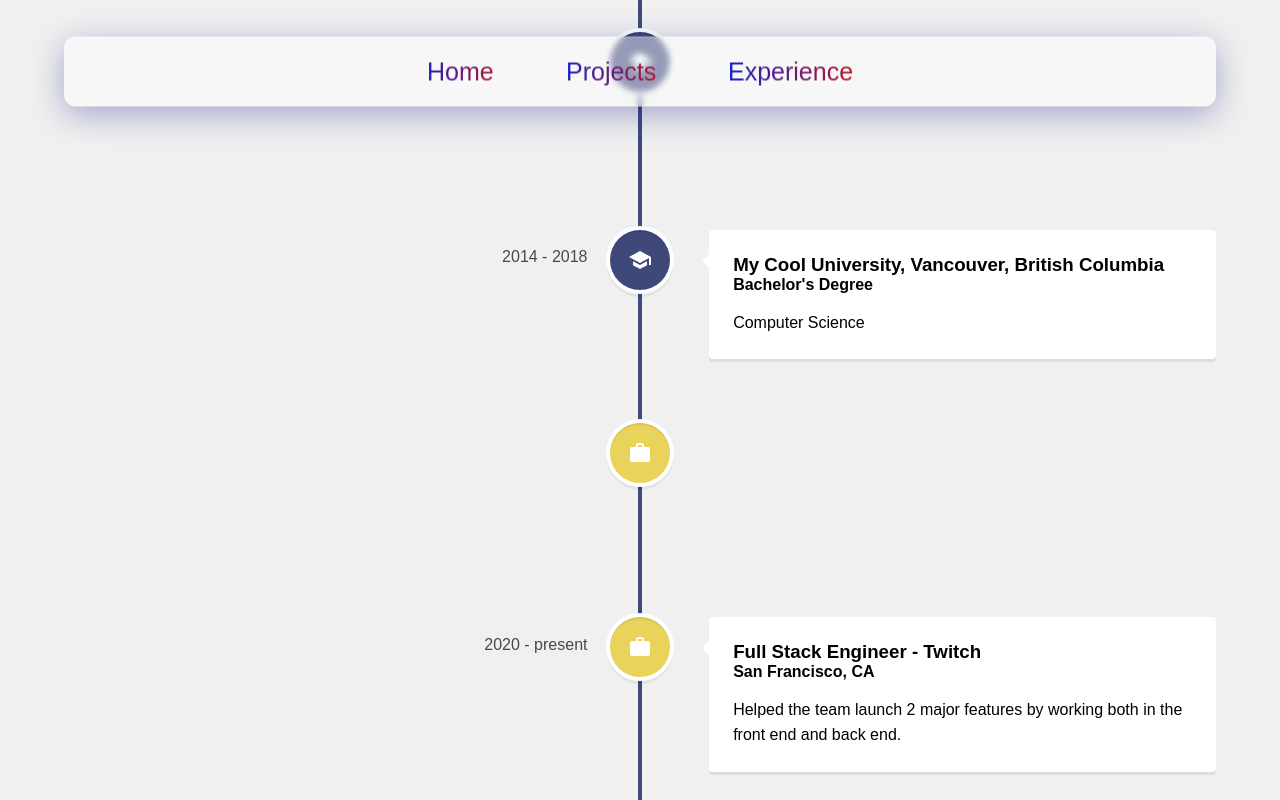
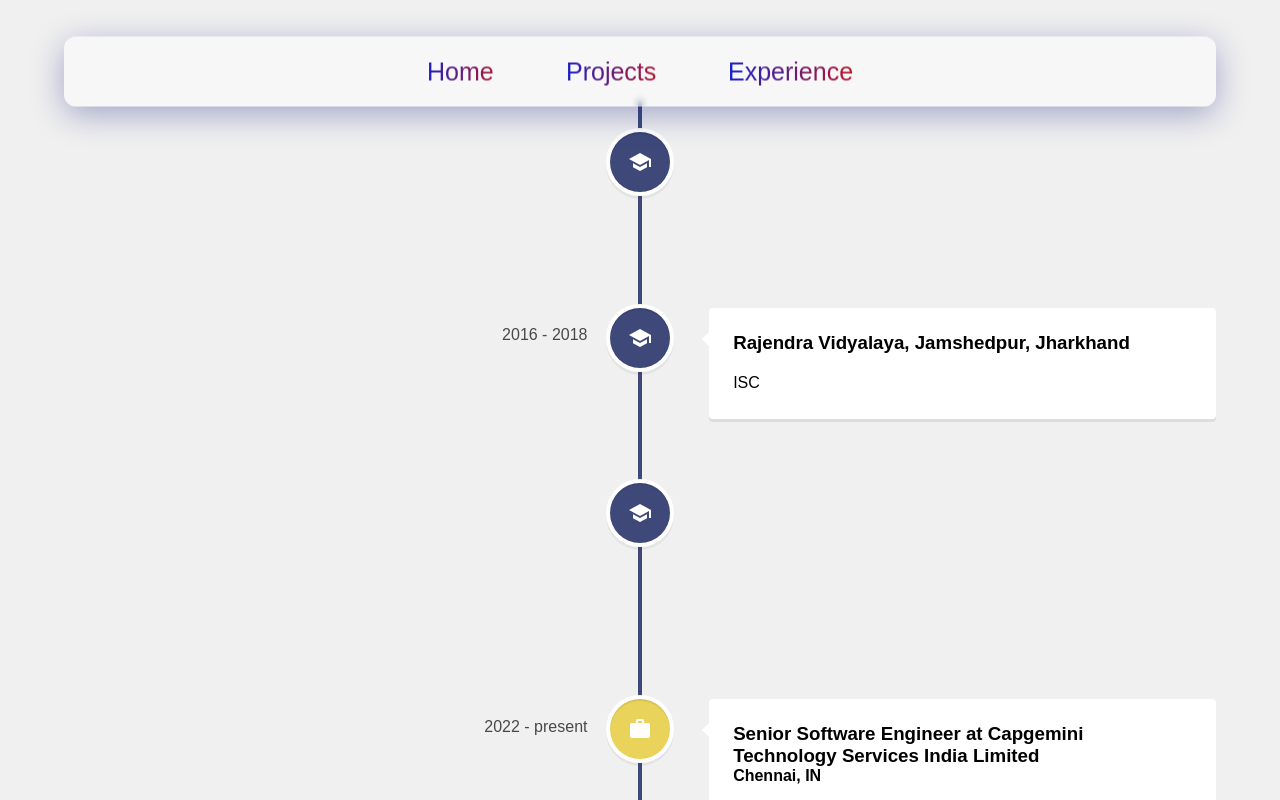
Before and after one commit to eternal-elegance/React-portfolio-project, a React (Create React App) app: page /experience in a window 1280 px wide. Shown: the top 800 px of the page. Built offline with nearby package versions, Linux system fonts and the light colour scheme.

Commit message:
completed basic project structure.
add more in future (weekends probably)

```diff
--- a/src/pages/Experience.jsx
+++ b/src/pages/Experience.jsx
@@ -6,53 +6,69 @@ import {
 import "react-vertical-timeline-component/style.min.css";
 import SchoolIcon from "@material-ui/icons/School";
 import WorkIcon from "@material-ui/icons/Work";
+import '../styles/Experience.css'
 
 function Experience() {
   return (
     <div className="experience">
       <VerticalTimeline lineColor="#3e497a">
+
         <VerticalTimelineElement
           className="vertical-timeline-element--education"
-          date="2010 - 2014"
+          date="2015 - 2016"
           iconStyle={{ background: "#3e497a", color: "#fff" }}
           icon={<SchoolIcon />}
         >
           <h3 className="vertical-timeline-element-title">
-            My Random High School, Random Place, Random State
+            Rajendra Vidyalaya, Jamshedpur, Jharkhand
           </h3>
-          <p> High School Diploma</p>
+          <p> ICSE</p>
         </VerticalTimelineElement>
+
         <VerticalTimelineElement
           className="vertical-timeline-element--education"
-          date="2014 - 2018"
+          date="2016 - 2018"
           iconStyle={{ background: "#3e497a", color: "#fff" }}
           icon={<SchoolIcon />}
         >
           <h3 className="vertical-timeline-element-title">
-            My Cool University, Vancouver, British Columbia
+            Rajendra Vidyalaya, Jamshedpur, Jharkhand
+          </h3>
+          <p> ISC</p>
+        </VerticalTimelineElement>
+
+
+        <VerticalTimelineElement
+          className="vertical-timeline-element--education"
+          date="2018 - 2022"
+          iconStyle={{ background: "#3e497a", color: "#fff" }}
+          icon={<SchoolIcon />}
+        >
+          <h3 className="vertical-timeline-element-title">
+            Bengal Institute of Technology <i>(A unit of Techno India Group)</i>, Kolkata, West Bengal
           </h3>
 
           <h4 className="vertical-timeline-element-subtitle">
-            Bachelor's Degree
+            <strong>Bachelor of Technology</strong>
           </h4>
 
-          <p> Computer Science</p>
+          <p> Information Technology</p>
         </VerticalTimelineElement>
         <VerticalTimelineElement
           className="vertical-timeline-element--work"
-          date="2018 - 2020"
+          date="2022 - present"
           iconStyle={{ background: "#e9d35b", color: "#fff" }}
           icon={<WorkIcon />}
         >
           <h3 className="vertical-timeline-element-title">
-            Back End Engineer - Google
+            Senior Software Engineer at Capgemini Technology Services India Limited
           </h3>
           <h4 className="vertical-timeline-element-subtitle">
-            San Francisco, CA
+            Chennai, IN
           </h4>
-          <p>Developed the backend infrastructure for 3 projects.</p>
+          <p>Started my career as a Java EE Fullstack with React developer with knowledge of devops and IT concepts.</p>
         </VerticalTimelineElement>
-
+        {/*
         <VerticalTimelineElement
           className="vertical-timeline-element--work"
           date="2020 - present"
@@ -69,7 +85,7 @@ function Experience() {
             Helped the team launch 2 major features by working both in the front
             end and back end.
           </p>
-        </VerticalTimelineElement>
+        </VerticalTimelineElement> */}
       </VerticalTimeline>
     </div>
   );
--- /dev/null
+++ b/src/styles/Experience.css
@@ -0,0 +1,3 @@
+.experience {
+    margin-top: 100px;
+}
```
